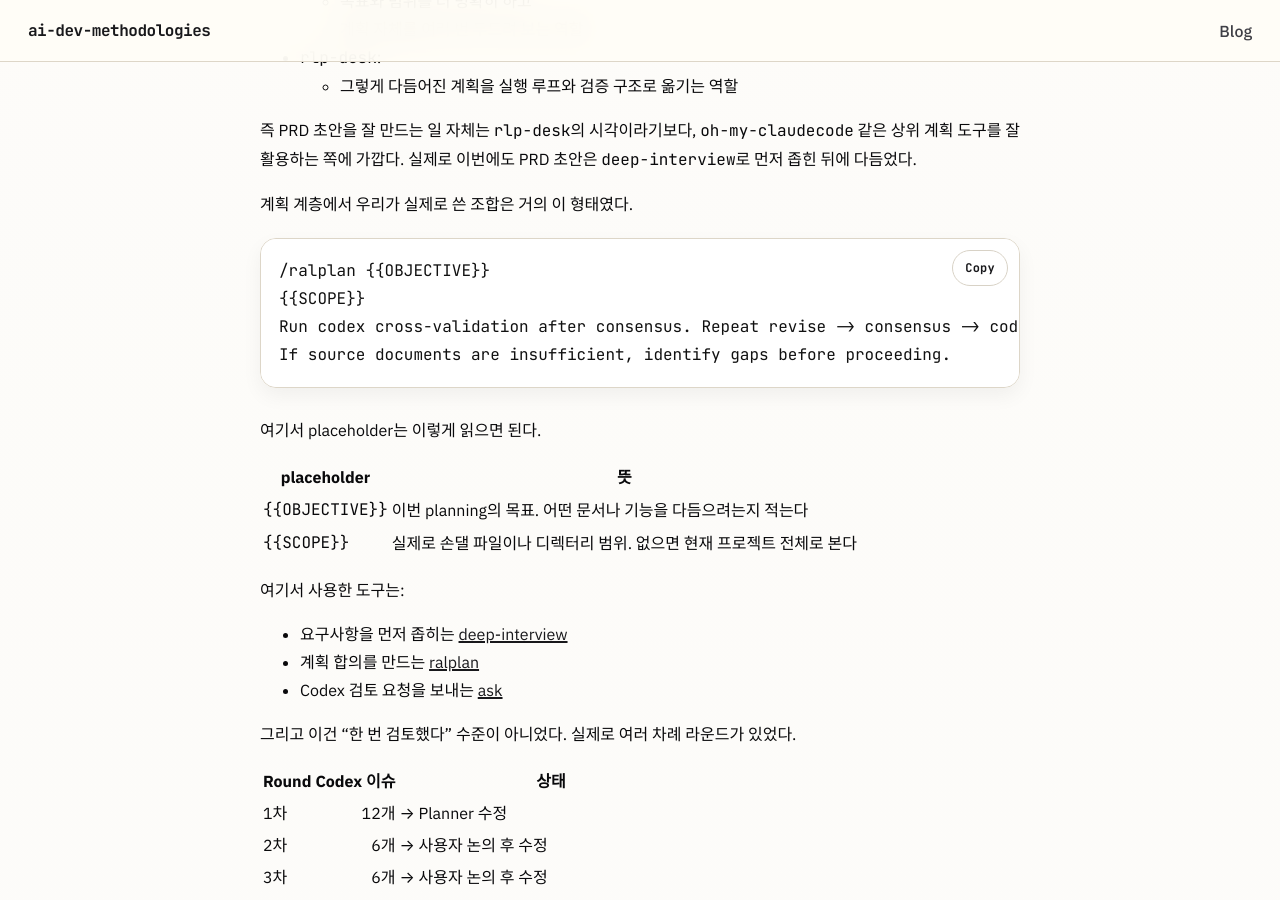
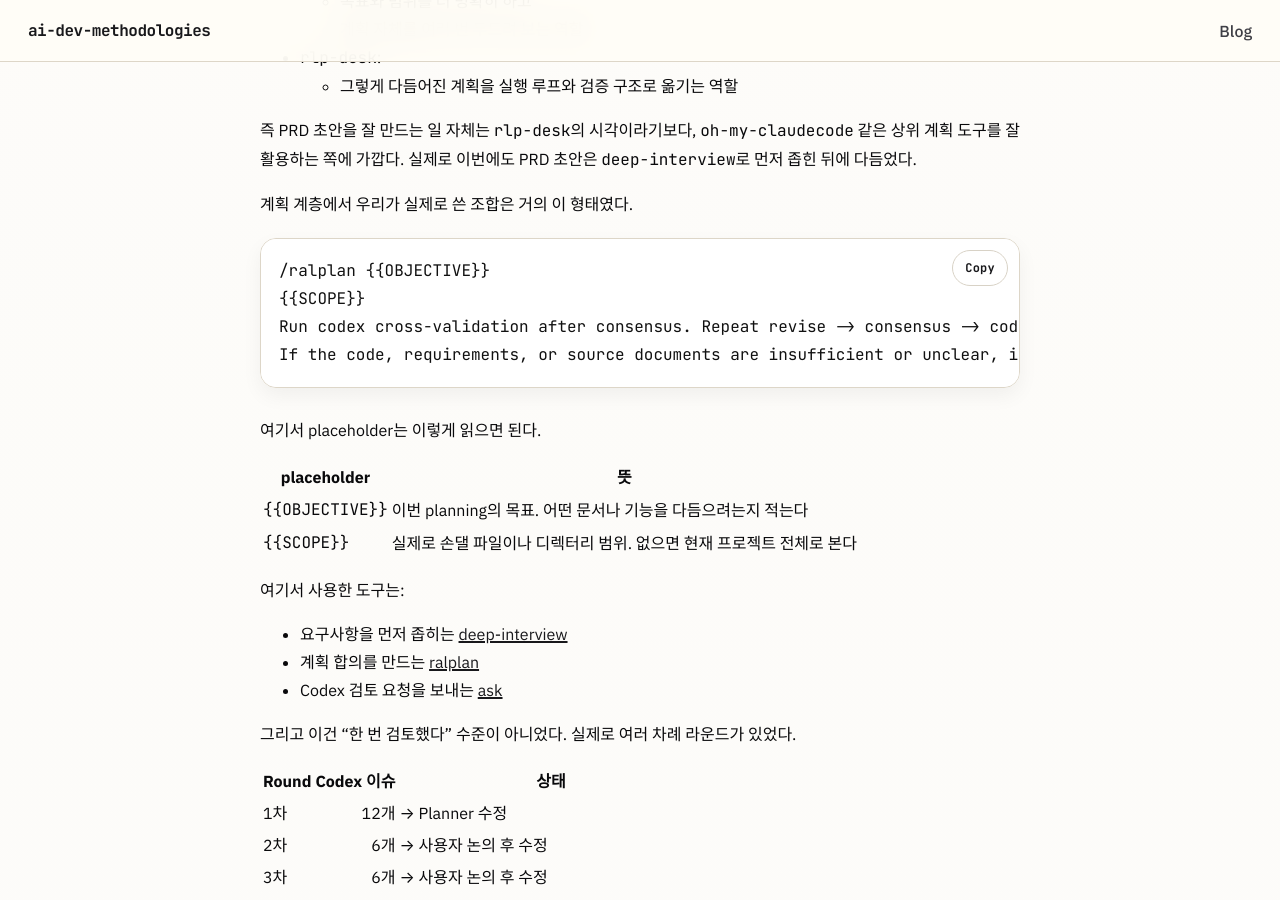
Before and after one commit to ai-dev-methodologies/ai-dev-methodologies.github.io, a Jekyll site: the page built from _posts/2026-03-27-strengthening-verification-plans-and-cross-model-validation.md, in a window 1280 px wide and 900 px high, scrolled down 8247 px. Built offline with Jekyll 4.4.1, drawn with Linux system fonts in a browser that asks for light colours.

Commit message:
Update the live article to use the broader context gate
Change the embedded planning prompt so the published article says
code, requirements, or source documents may be insufficient or
unclear before proceeding.

Constraint: Keep permalink, metadata, and article structure unchanged
Rejected: Leave the old phrase live and only fix editorial drafts | published copy would keep the narrower meaning
Confidence: high
Scope-risk: narrow
Directive: Keep live article wording aligned with the approved final candidate when prompt text semantics change
Tested: Exact-string replacement check in the Pages post
Not-tested: Rendered output after deployment

````diff
--- a/_posts/2026-03-27-strengthening-verification-plans-and-cross-model-validation.md
+++ b/_posts/2026-03-27-strengthening-verification-plans-and-cross-model-validation.md
@@ -294,7 +294,7 @@ Reproducibility Gate
 /ralplan {{OBJECTIVE}}
 {{SCOPE}}
 Run codex cross-validation after consensus. Repeat revise -> consensus -> codex until 0 issues.
-If source documents are insufficient, identify gaps before proceeding.
+If the code, requirements, or source documents are insufficient or unclear, identify the gaps before proceeding.
 ```
 {% endraw %}
 
````
